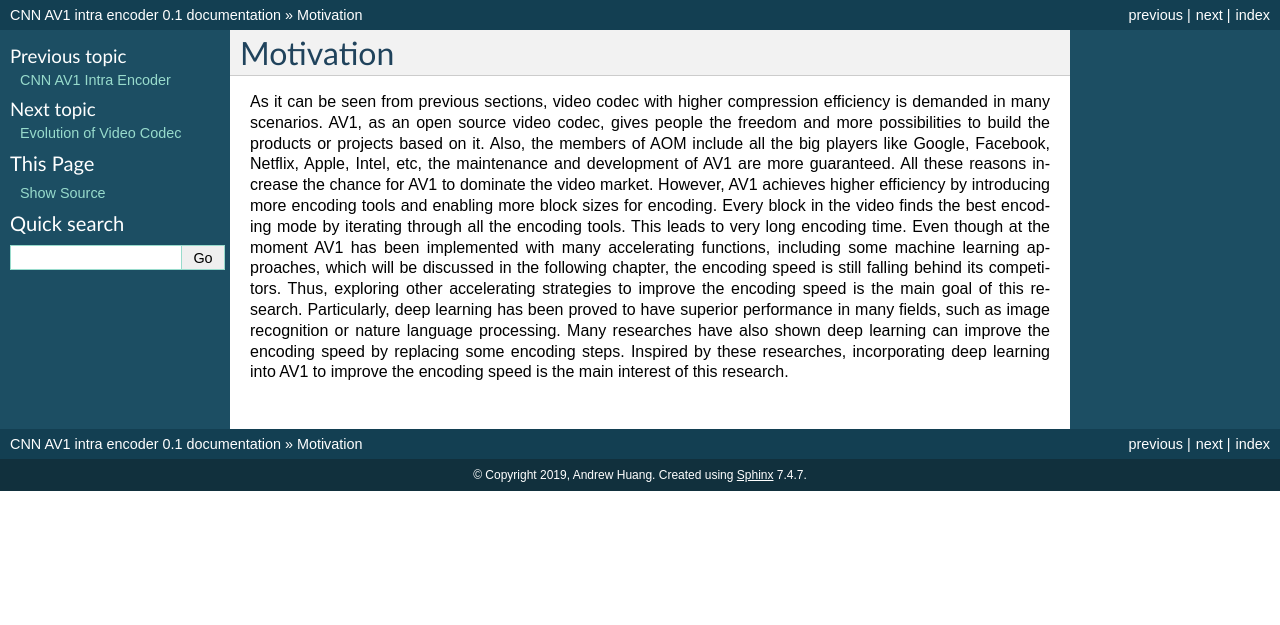
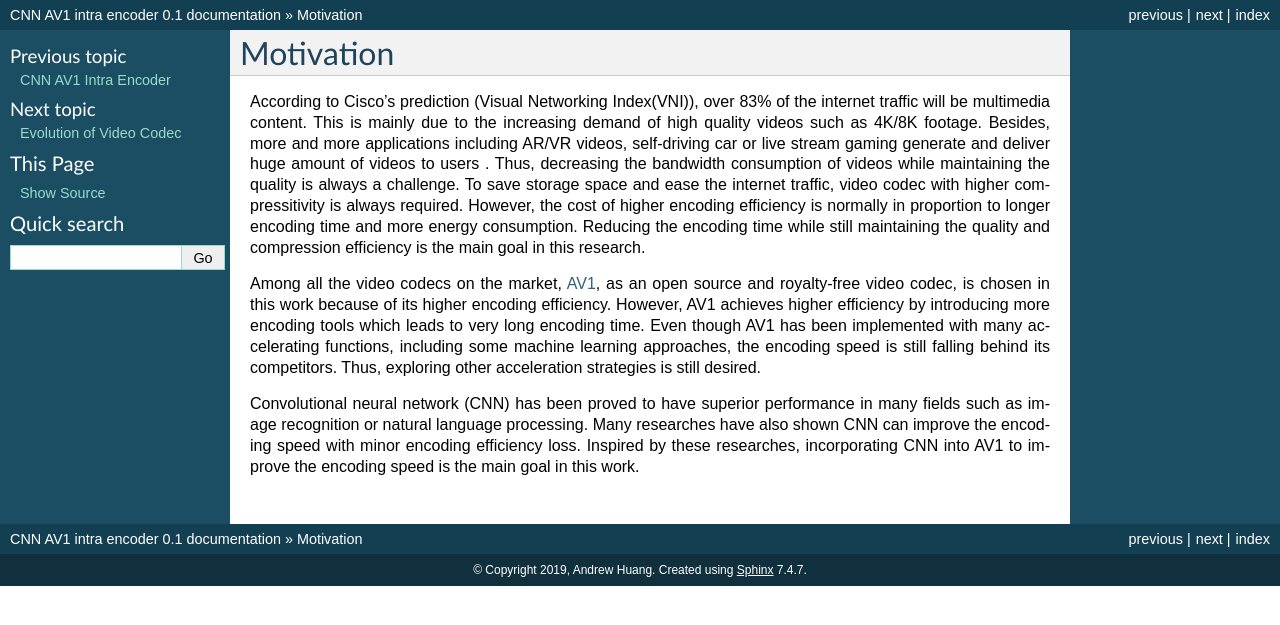
Before and after one commit to epadam/CNN-AV1-intra-encoder, a Sphinx documentation site: the page built from source/motivation.rst, in a window 1280 px wide. Shown: the top 625 px of the page. Built offline with Sphinx 7.4.7, drawn with Linux system fonts in a browser that asks for light colours; pages that are not in the unit, such as notebooks, are missing from menus.

Commit message:
Update motivation.rst

```diff
--- a/source/motivation.rst
+++ b/source/motivation.rst
@@ -1,4 +1,9 @@
 
 Motivation
 ==============================
-As it can be seen from previous sections, video codec with higher compression efficiency is demanded in many scenarios. AV1, as an open source video codec, gives people the freedom and more possibilities to build the products or projects based on it. Also, the members of AOM include all the big players like Google, Facebook, Netflix, Apple, Intel, etc, the maintenance and development of AV1 are more guaranteed. All these reasons increase the chance for AV1 to dominate the video market. However, AV1 achieves higher efficiency by introducing more encoding tools and enabling more block sizes for encoding. Every block in the video finds the best encoding mode by iterating through all the encoding tools. This leads to very long encoding time. Even though at the moment AV1 has been implemented with many accelerating functions, including some machine learning approaches, which will be discussed in the following chapter, the encoding speed is still falling behind its competitors. Thus, exploring other accelerating strategies to improve the encoding speed is the main goal of this research. Particularly, deep learning has been proved to have superior performance in many fields, such as image recognition or nature language processing. Many researches have also shown deep learning can improve the encoding speed by replacing some encoding steps. Inspired by these researches, incorporating deep learning into AV1 to improve the encoding speed is the main interest of this research.
+According to Cisco's prediction (Visual Networking Index(VNI)), over 83% of the internet traffic will be multimedia content. This is mainly due to the increasing demand of high quality videos such as 4K/8K footage. Besides, more and more applications including AR/VR videos, self-driving car or live stream gaming generate and deliver huge amount of videos to users . Thus, decreasing the bandwidth consumption of videos while maintaining the quality is always a challenge. To save storage space and ease the internet traffic, video codec with higher compressitivity is always required. However, the cost of higher encoding efficiency is normally in proportion to longer encoding time and more energy consumption. Reducing the encoding time while still maintaining the quality and compression efficiency is the main goal in this research.
+
+Among all the video codecs on the market, `AV1 <https://aomedia.org/>`_, as an open source and royalty-free video codec, is chosen in this work because of its higher encoding efficiency.
+However, AV1 achieves higher efficiency by introducing more encoding tools which leads to very long encoding time. Even though AV1 has been implemented with many accelerating functions, including some machine learning approaches, the encoding speed is still falling behind its competitors. Thus, exploring other acceleration strategies is still desired.
+
+Convolutional neural network (CNN) has been proved to have superior performance in many fields such as image recognition or natural language processing. Many researches have also shown CNN can improve the encoding speed with minor encoding efficiency loss. Inspired by these researches, incorporating CNN into AV1 to improve the encoding speed is the main goal in this work.
```
